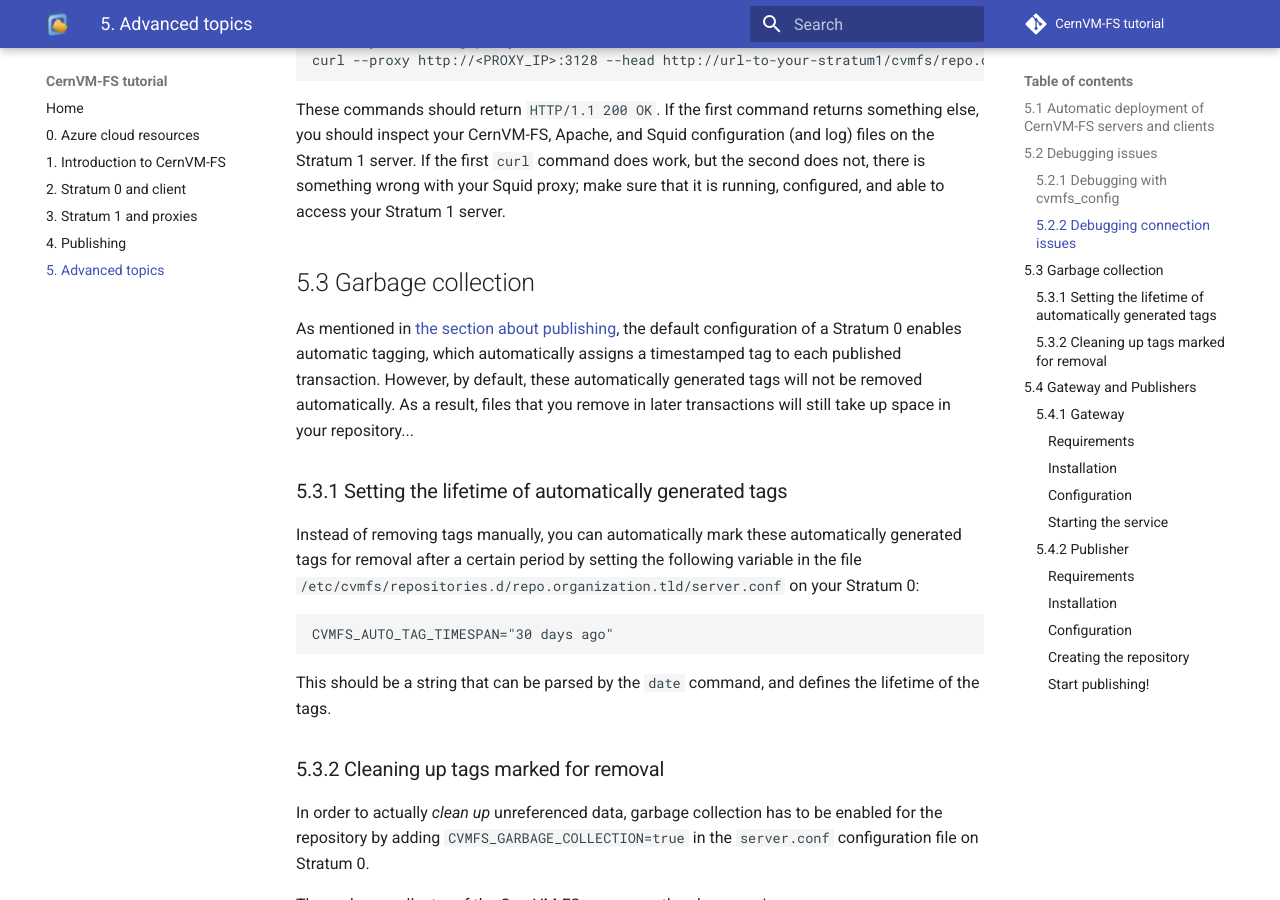
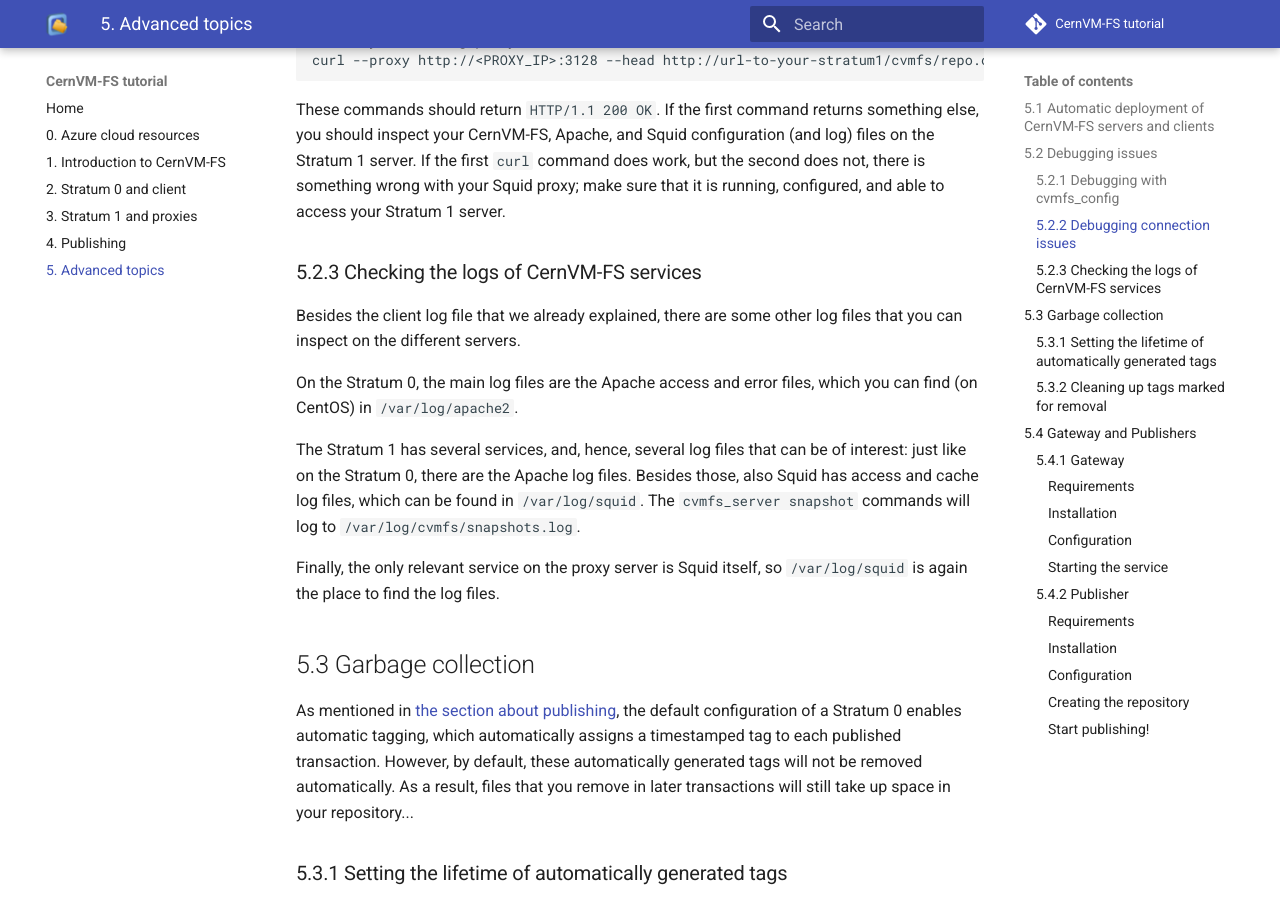
Before and after one commit to cvmfs-contrib/cvmfs-tutorial-2021, an MkDocs documentation site: the page built from docs/05_advanced.md, in a window 1280 px wide and 900 px high, scrolled down 2012 px. Built offline with MkDocs 1.6.1 and Material for MkDocs 9.7.7, drawn with Linux system fonts in a browser that asks for light colours; comment, search, counter and statistics services are not loaded.

Commit message:
add short section about log files

````diff
--- a/docs/05_advanced.md
+++ b/docs/05_advanced.md
@@ -91,6 +91,20 @@ curl --proxy http://<PROXY_IP>:3128 --head http://url-to-your-stratum1/cvmfs/rep
 ```
 
 These commands should return `HTTP/1.1 200 OK`. If the first command returns something else, you should inspect your CernVM-FS, Apache, and Squid configuration (and log) files on the Stratum 1 server. If the first `curl` command does work, but the second does not, there is something wrong with your Squid proxy; make sure that it is running, configured, and able to access your Stratum 1 server.
+
+
+### 5.2.3 Checking the logs of CernVM-FS services
+
+Besides the client log file that we already explained, there are some other log files that you can inspect on the different servers.
+
+On the Stratum 0, the main log files are the Apache access and error files, which you can find (on CentOS) in `/var/log/apache2`.
+
+The Stratum 1 has several services, and, hence, several log files that can be of interest: just like on the Stratum 0, there are the Apache log files.
+Besides those, also Squid has access and cache log files, which can be found in `/var/log/squid`.
+The `cvmfs_server snapshot` commands will log to `/var/log/cvmfs/snapshots.log`.
+
+Finally, the only relevant service on the proxy server is Squid itself, so `/var/log/squid` is again the place to find the log files.
+
 
 ## 5.3 Garbage collection
 
````
